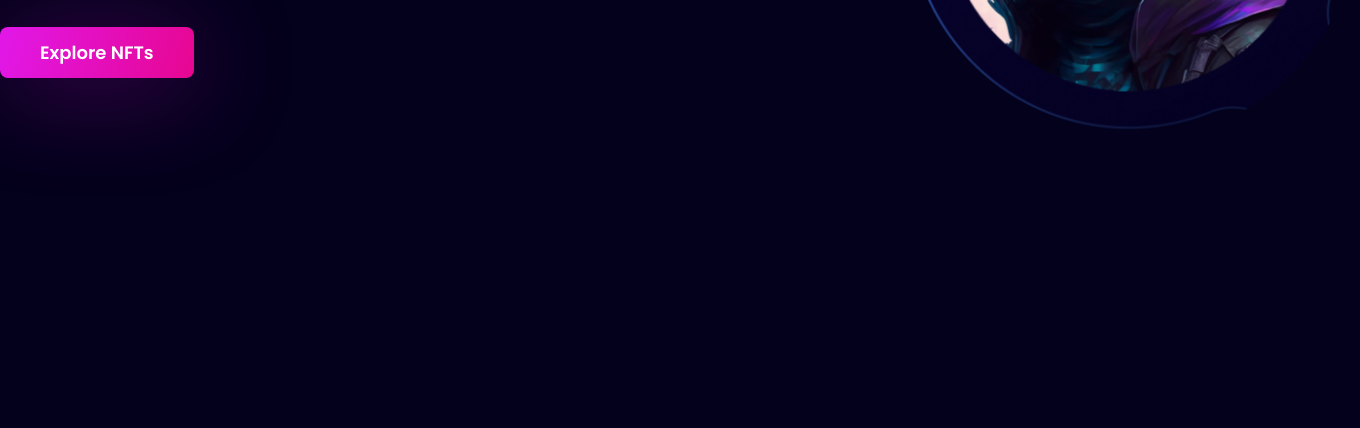
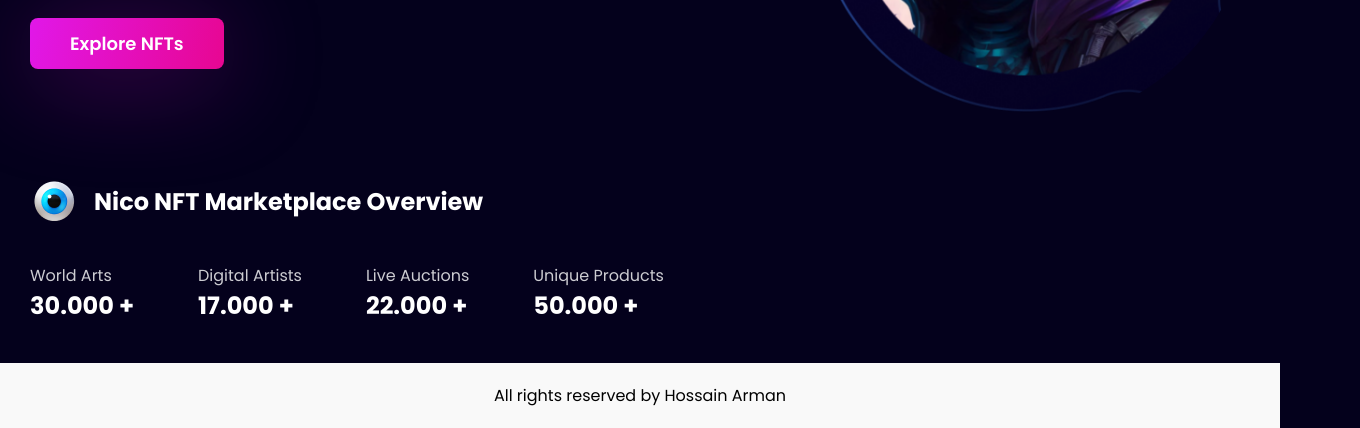
Before and after one commit to Armanhossain15/KNFT-Website, a plain HTML site: page index.html in a window 1280 px wide. Shown: the part 537-965 px from the top of the page, 1360 px wide, since content can reach past the window. Before the commit the page ends 800 px from the top, so only its background shows below. Drawn offline with Linux system fonts and the light colour scheme.

Commit message:
added footer

```diff
--- a/index.html
+++ b/index.html
@@ -30,6 +30,7 @@
         </nav>
     </header>
     <main>
+        <section>
             <div class="banner width flex">
                 <div class="text">
                     <h1>Buy, Create &<br> Sell  <i>Unique NFTs</i> File.</h1>
@@ -40,6 +41,36 @@
                     <img src="images/New Project.png" alt="">
                 </div>
             </div>
+        </section>
+        <section>
+            <div class="eye width">
+               <div class="eye-heading">
+                <img src="images/eye.png" alt="">
+                <h1>Nico NFT Marketplace Overview</h1>
+               </div>
+               <div class="importent-info">
+                <div class="div1">
+                    <p>World Arts</p>
+                    <h1>30.000 +</h1>
+                </div>
+                <div class="div1">
+                    <p>Digital Artists</p>
+                    <h1>17.000 +</h1>
+                </div>
+                <div class="div1">
+                    <p>Live Auctions</p>
+                    <h1>22.000 +</h1>
+                </div>
+                <div class="div1">
+                    <p>Unique Products</p>
+                    <h1>50.000 +</h1>
+                </div>
+               </div>
+            </div>
+        </section>
     </main>
+    <footer style="background-color: #f9f9f9; padding: 20px; text-align: center; margin-top: 40px;">
+        <p>All rights reserved by Hossain Arman</p>
+    </footer>
 </body>
 </html>
--- a/style.css
+++ b/style.css
@@ -15,7 +15,7 @@ body {
 }
 
 .width {
-    width: 1360px;
+    width: 1220px;
     margin: auto;
 }
 
@@ -113,3 +113,35 @@ body {
     width: 100%;
     border-radius: 50%;
 }
+
+/* eye */
+.eye{
+    margin-top: -55px;
+}
+.eye-heading{
+    display: flex;
+    align-items: center;
+    color: #fff;
+}
+.eye-heading img{
+    margin-right: 16px;
+}
+.div1{
+
+    margin-right: 64px;
+}
+.div1 p{
+    color: rgba(255, 255, 255,0.8);
+    font-style: 20px;
+    font-weight: 400;
+}
+.div1 h1{
+    color: #fff;
+    font-style: 31px;
+    font-weight: 700;
+}
+.importent-info{
+    margin-top: 37px;
+    display: flex;
+}
+/* eye */
```
Also changed, not shown: images/Union.png (deleted), images/eye.png (added), images/header img.png (deleted). Lines whose indentation alone changed are shown as unchanged.
